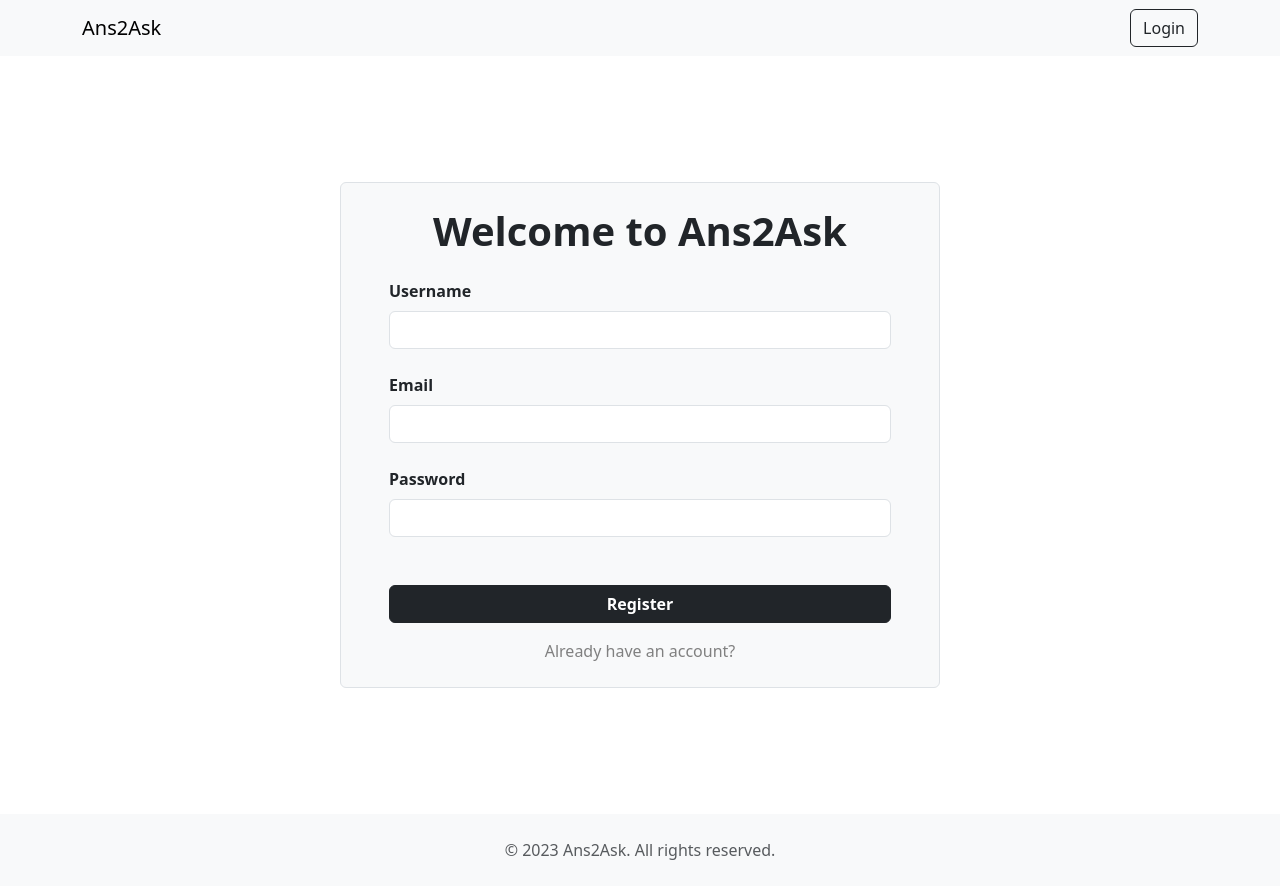
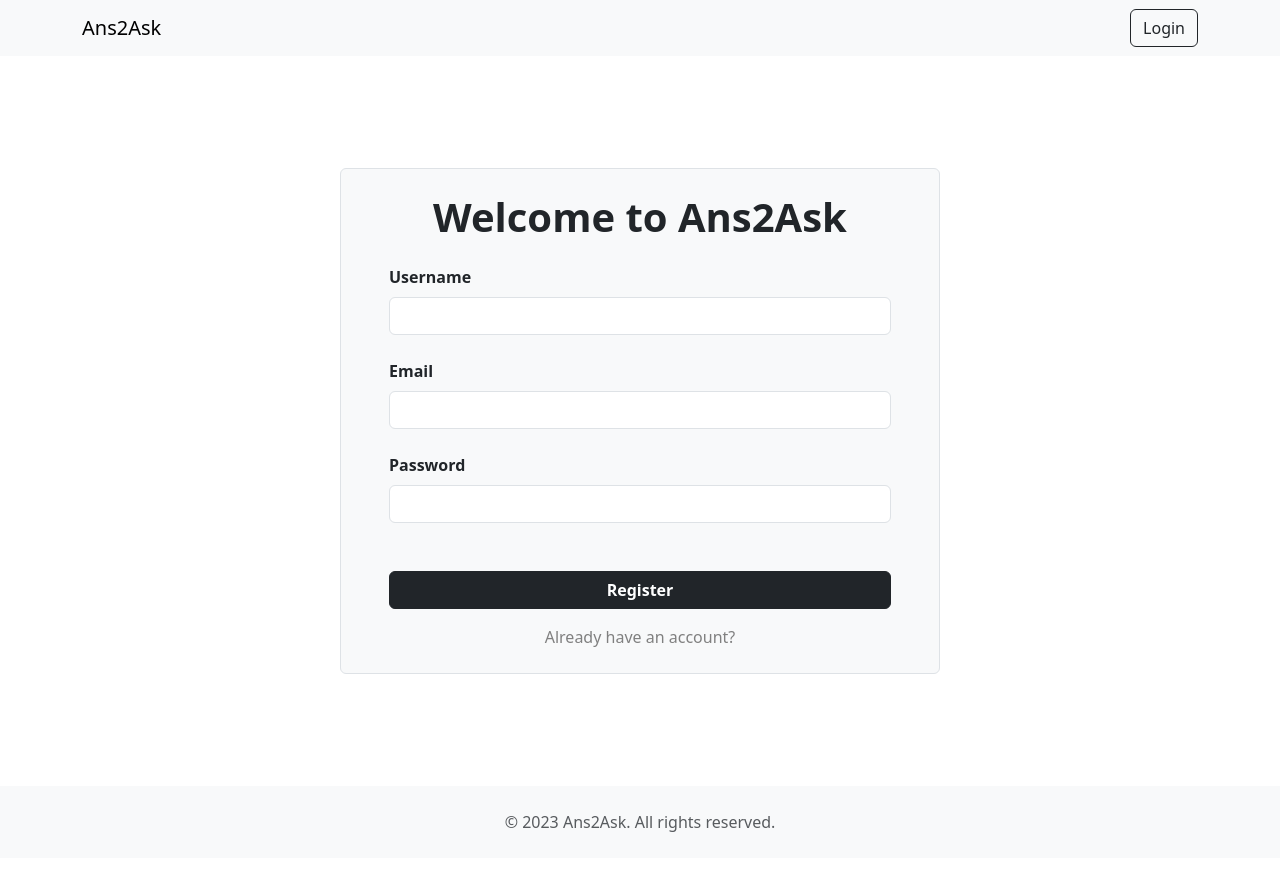
Before and after one commit to maikyh/Ans2Ask, a React (Create React App) app in the folder ans2ask-ui/: page /register in a window 1280 px wide. After the commit the page ends 858 px from the top, so only its background shows below. Built offline with nearby package versions, Linux system fonts and the light colour scheme.

Commit message:
Modified the margin to make everything fit in the page without scrolling

```diff
--- a/ans2ask-ui/src/components/Login/Login.css
+++ b/ans2ask-ui/src/components/Login/Login.css
@@ -4,8 +4,8 @@
 }
 
 .custom-margin-login {
-    margin-top: 149px;
-    margin-bottom: 149px;
+    margin-top: 135px;
+    margin-bottom: 135px;
 }
 
 .custom-link {
--- a/ans2ask-ui/src/components/Register/Register.css
+++ b/ans2ask-ui/src/components/Register/Register.css
@@ -4,8 +4,8 @@
 }
 
 .custom-margin-register {
-    margin-top: 126px;
-    margin-bottom: 126px;
+    margin-top: 112px;
+    margin-bottom: 112px;
 }
 
 .custom-link {
```
